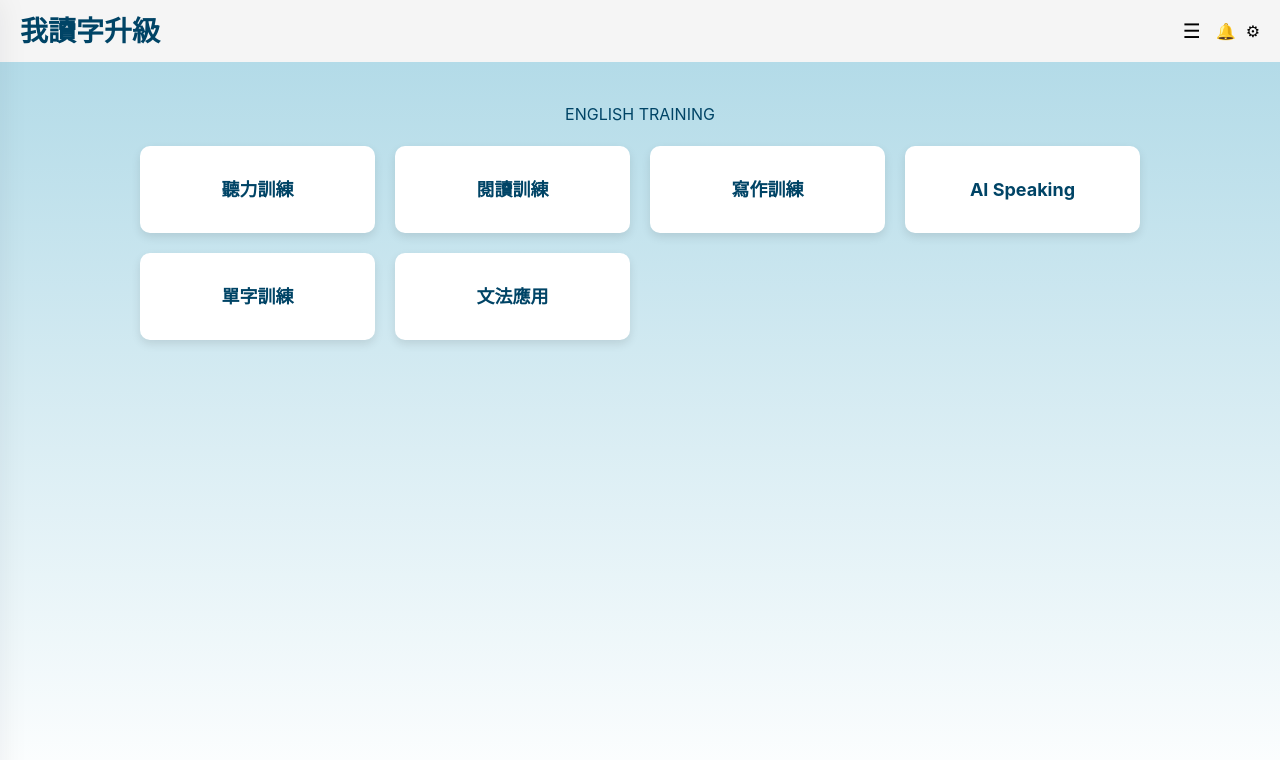
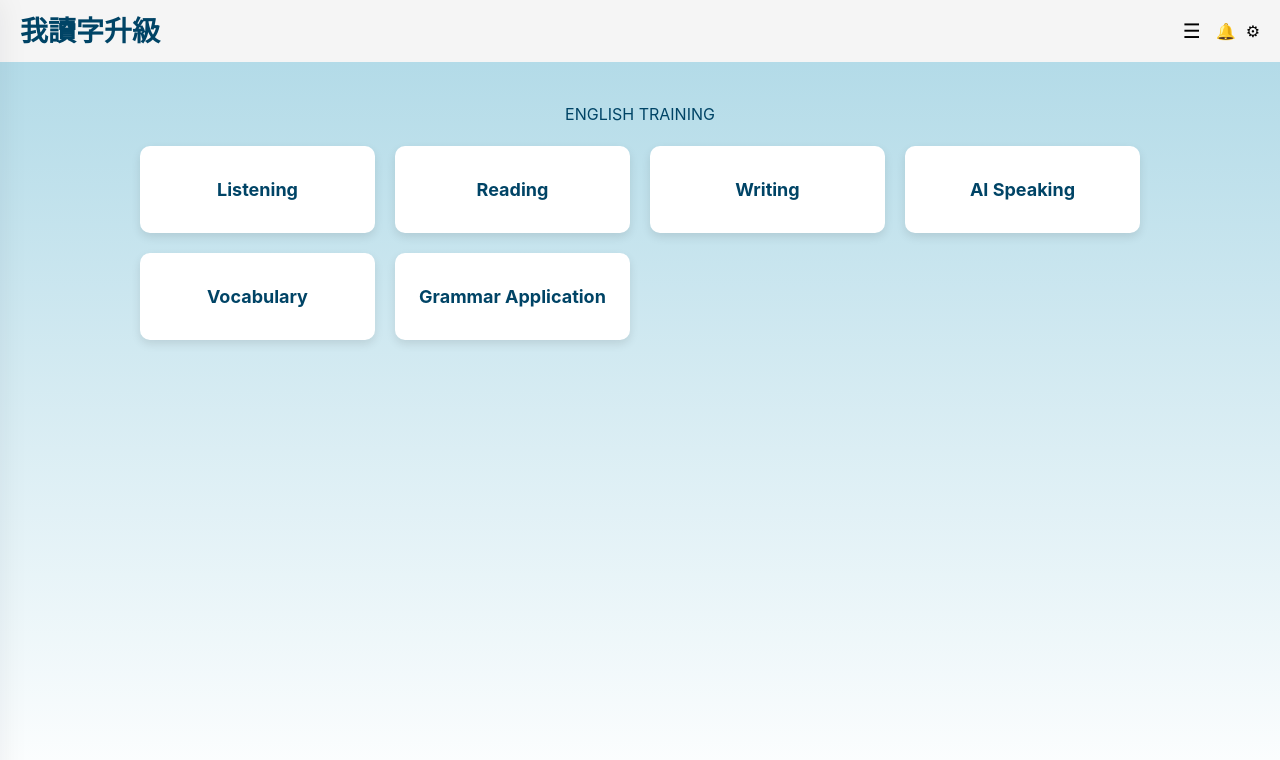
Before and after one commit to chihyuliao/-, a Next.js app: page / in a window 1280 px wide. Shown: the top 760 px of the page. Built offline with nearby package versions, Linux system fonts and the light colour scheme.

Commit message:
Update page.js

```diff
--- a/app/page.js
+++ b/app/page.js
@@ -6,12 +6,12 @@ import Header from "../components/Header";
 import Link from "next/link";
 
 const cards = [
-  { title: "聽力訓練", path: "/listening/page2.js" },
-  { title: "閱讀訓練", path: "/reading" },
-  { title: "寫作訓練", path: "/writing" },
-  { title: "AI Speaking", path: "/speaking" },
-  { title: "單字訓練", path: "/vocabulary" },
-  { title: "文法應用", path: "/grammar" },
+  { title: "Listening", path: "/聽力訓練/page.js" },
+  { title: "Reading", path: "/閱讀訓練/" },
+  { title: "Writing", path: "/寫作訓練" },
+  { title: "AI Speaking", path: "/口說訓練" },
+  { title: "Vocabulary", path: "/單字訓練" },
+  { title: "Grammar Application", path: "/文法應用" },
 ];
 
 export default function Page() {
```
